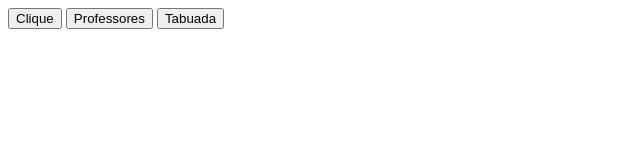
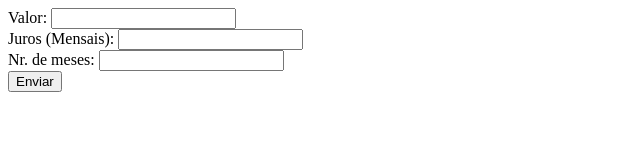
Before and after one commit to AmandaSatow/primeirob_3t, a plain HTML site: page index.html in a window 1280 px wide. Shown: the whole page, without its empty margins (0-640 px from the left). Drawn offline with Linux system fonts and the light colour scheme.

Commit message:
Update index.html

```diff
--- a/index.html
+++ b/index.html
@@ -10,8 +10,10 @@
 </head>
 <body>
 
-  <button onclick="escreva()">Clique</button>
-  <button onclick="mostraLista()">Professores</button>
-  <button onclick="multiplica()">Tabuada</button>
+Valor: <input id="valor" type="text"><br>
+Juros (Mensais): <input id="juros" type="text"><br>
+Nr. de meses: <input id="meses" type="text"><br>
+<button onclick="total()">Enviar</button>
+
 </body>
 </html>
```
